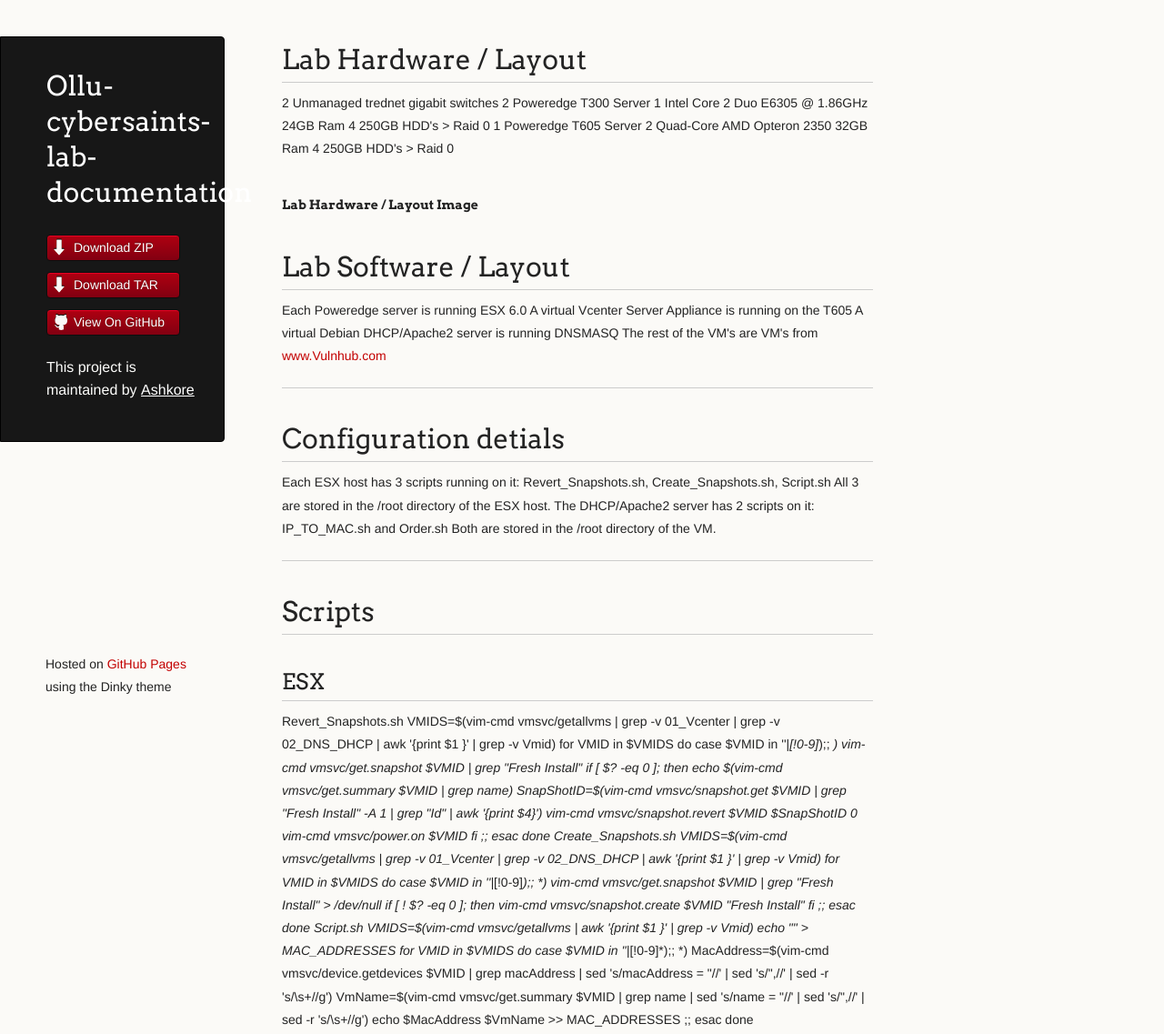
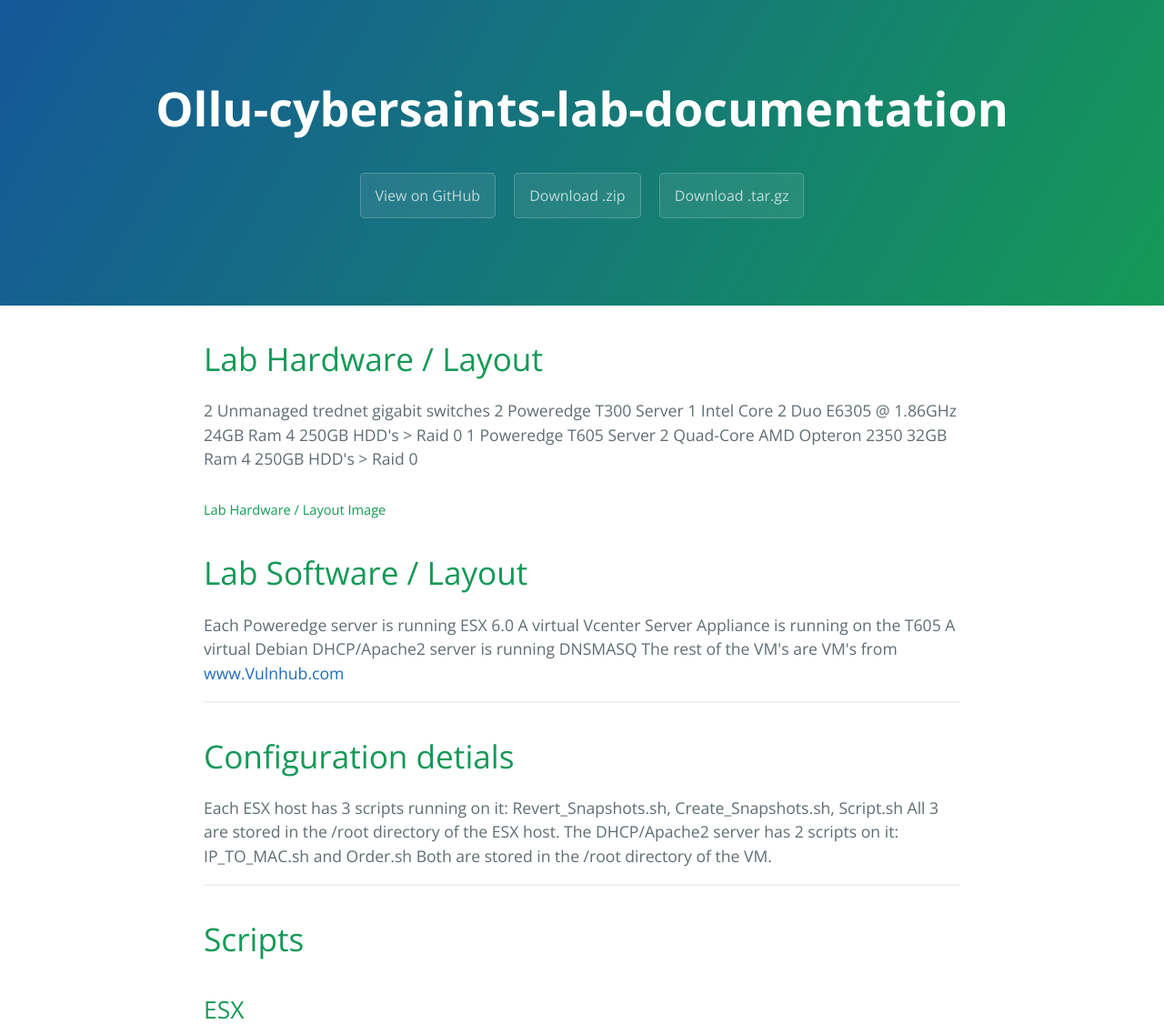
Before and after one commit to Ashkore/OLLU-AITP-Lab-Documentation, a plain HTML site: page index.html in a window 1280 px wide. Shown: the top 1137 px of the page at 91% size. Drawn offline with nearby package versions, Linux system fonts and the light colour scheme.

Commit message:
Create gh-pages branch via GitHub

```diff
--- a/index.html
+++ b/index.html
@@ -1,36 +1,25 @@
-<!doctype html>
-<html>
+<!DOCTYPE html>
+<html lang="en-us">
   <head>
-    <meta charset="utf-8">
-    <meta http-equiv="X-UA-Compatible" content="chrome=1">
+    <meta charset="UTF-8">
     <title>Ollu-cybersaints-lab-documentation by Ashkore</title>
-
-    <link rel="stylesheet" href="stylesheets/styles.css">
-    <link rel="stylesheet" href="stylesheets/github-light.css">
-    <script src="javascripts/scale.fix.js"></script>
-    <meta name="viewport" content="width=device-width, initial-scale=1, user-scalable=no">
-    <!--[if lt IE 9]>
-    <script src="//html5shiv.googlecode.com/svn/trunk/html5.js"></script>
-    <![endif]-->
+    <meta name="viewport" content="width=device-width, initial-scale=1">
+    <link rel="stylesheet" type="text/css" href="stylesheets/normalize.css" media="screen">
+    <link href='https://fonts.googleapis.com/css?family=Open+Sans:400,700' rel='stylesheet' type='text/css'>
+    <link rel="stylesheet" type="text/css" href="stylesheets/stylesheet.css" media="screen">
+    <link rel="stylesheet" type="text/css" href="stylesheets/github-light.css" media="screen">
   </head>
   <body>
-    <div class="wrapper">
-      <header>
-        <h1 class="header">Ollu-cybersaints-lab-documentation</h1>
-        <p class="header"></p>
+    <section class="page-header">
+      <h1 class="project-name">Ollu-cybersaints-lab-documentation</h1>
+      <h2 class="project-tagline"></h2>
+      <a href="https://github.com/Ashkore/OLLU-AITP-Lab-Documentation" class="btn">View on GitHub</a>
+      <a href="https://github.com/Ashkore/OLLU-AITP-Lab-Documentation/zipball/master" class="btn">Download .zip</a>
+      <a href="https://github.com/Ashkore/OLLU-AITP-Lab-Documentation/tarball/master" class="btn">Download .tar.gz</a>
+    </section>
 
-        <ul>
-          <li class="download"><a class="buttons" href="https://github.com/Ashkore/OLLU-AITP-Lab-Documentation/zipball/master">Download ZIP</a></li>
-          <li class="download"><a class="buttons" href="https://github.com/Ashkore/OLLU-AITP-Lab-Documentation/tarball/master">Download TAR</a></li>
-          <li><a class="buttons github" href="https://github.com/Ashkore/OLLU-AITP-Lab-Documentation">View On GitHub</a></li>
-        </ul>
-
-        <p class="header">This project is maintained by <a class="header name" href="https://github.com/Ashkore">Ashkore</a></p>
-
-
-      </header>
-      <section>
-        <h1>
+    <section class="main-content">
+      <h1>
 <a id="lab-hardware--layout" class="anchor" href="#lab-hardware--layout" aria-hidden="true"><span aria-hidden="true" class="octicon octicon-link"></span></a>Lab Hardware / Layout</h1>
 
 <p>2 Unmanaged trednet gigabit switches
@@ -75,12 +64,12 @@ The DHCP/Apache2 server has 2 scripts on it:
 <a id="esx" class="anchor" href="#esx" aria-hidden="true"><span aria-hidden="true" class="octicon octicon-link"></span></a>ESX</h2>
 
 <p>Revert_Snapshots.sh
-    VMIDS=$(vim-cmd vmsvc/getallvms | grep -v 01_Vcenter | grep -v 02_DNS_DHCP | awk '{print $1 }' | grep -v Vmid)
+<code>VMIDS=$(vim-cmd vmsvc/getallvms | grep -v 01_Vcenter | grep -v 02_DNS_DHCP | awk '{print $1 }' | grep -v Vmid)
     for VMID in $VMIDS
     do
             case $VMID in
-                    ''|<em>[!0-9]</em>);;
-                    <em>)
+                    ''|*[!0-9]*);;
+                    *)
                     vim-cmd vmsvc/get.snapshot $VMID | grep "Fresh Install"
                     if [ $? -eq 0 ]; then
                             echo $(vim-cmd vmsvc/get.summary $VMID | grep name)
@@ -91,12 +80,13 @@ The DHCP/Apache2 server has 2 scripts on it:
                     ;;
             esac
     done
+</code>
 Create_Snapshots.sh
-    VMIDS=$(vim-cmd vmsvc/getallvms | grep -v 01_Vcenter | grep -v 02_DNS_DHCP | awk '{print $1 }' | grep -v Vmid)
+<code>VMIDS=$(vim-cmd vmsvc/getallvms | grep -v 01_Vcenter | grep -v 02_DNS_DHCP | awk '{print $1 }' | grep -v Vmid)
     for VMID in $VMIDS
     do
             case $VMID in
-                    ''|</em>[!0-9]<em>);;
+                    ''|*[!0-9]*);;
                     *)
                     vim-cmd vmsvc/get.snapshot $VMID | grep "Fresh Install" &gt; /dev/null
                     if [ ! $? -eq 0 ]; then
@@ -105,20 +95,22 @@ Create_Snapshots.sh
                     ;;
             esac
     done
+</code>
 Script.sh
-    VMIDS=$(vim-cmd vmsvc/getallvms | awk '{print $1 }' | grep -v Vmid)
+<code>VMIDS=$(vim-cmd vmsvc/getallvms | awk '{print $1 }' | grep -v Vmid)
     echo "" &gt; MAC_ADDRESSES
     for VMID in $VMIDS
     do
             case $VMID in
-                    ''|</em>[!0-9]*);;
+                    ''|*[!0-9]*);;
                     *)
                     MacAddress=$(vim-cmd vmsvc/device.getdevices $VMID | grep macAddress | sed 's/macAddress = "//' | sed 's/",//' | sed -r 's/\s+//g')
                     VmName=$(vim-cmd vmsvc/get.summary $VMID | grep name | sed 's/name = "//' | sed 's/",//' | sed -r 's/\s+//g')
                     echo $MacAddress        $VmName &gt;&gt; MAC_ADDRESSES
                     ;;
             esac
-    done</p>
+    done
+</code></p>
 
 <h2>
 <a id="dhcpapache2" class="anchor" href="#dhcpapache2" aria-hidden="true"><span aria-hidden="true" class="octicon octicon-link"></span></a>DHCP/Apache2</h2>
@@ -126,12 +118,15 @@ Script.sh
 <p>IP_TO_MAC.sh</p>
 
 <p>Order.sh</p>
-      </section>
-      <footer>
-        <p><small>Hosted on <a href="https://pages.github.com">GitHub Pages</a> using the Dinky theme</small></p>
+
+      <footer class="site-footer">
+        <span class="site-footer-owner"><a href="https://github.com/Ashkore/OLLU-AITP-Lab-Documentation">Ollu-cybersaints-lab-documentation</a> is maintained by <a href="https://github.com/Ashkore">Ashkore</a>.</span>
+
+        <span class="site-footer-credits">This page was generated by <a href="https://pages.github.com">GitHub Pages</a> using the <a href="https://github.com/jasonlong/cayman-theme">Cayman theme</a> by <a href="https://twitter.com/jasonlong">Jason Long</a>.</span>
       </footer>
-    </div>
-    <!--[if !IE]><script>fixScale(document);</script><![endif]-->
+
+    </section>
+
 
   </body>
 </html>
```
Also changed, not shown: params.json (+1 -1 lines).
